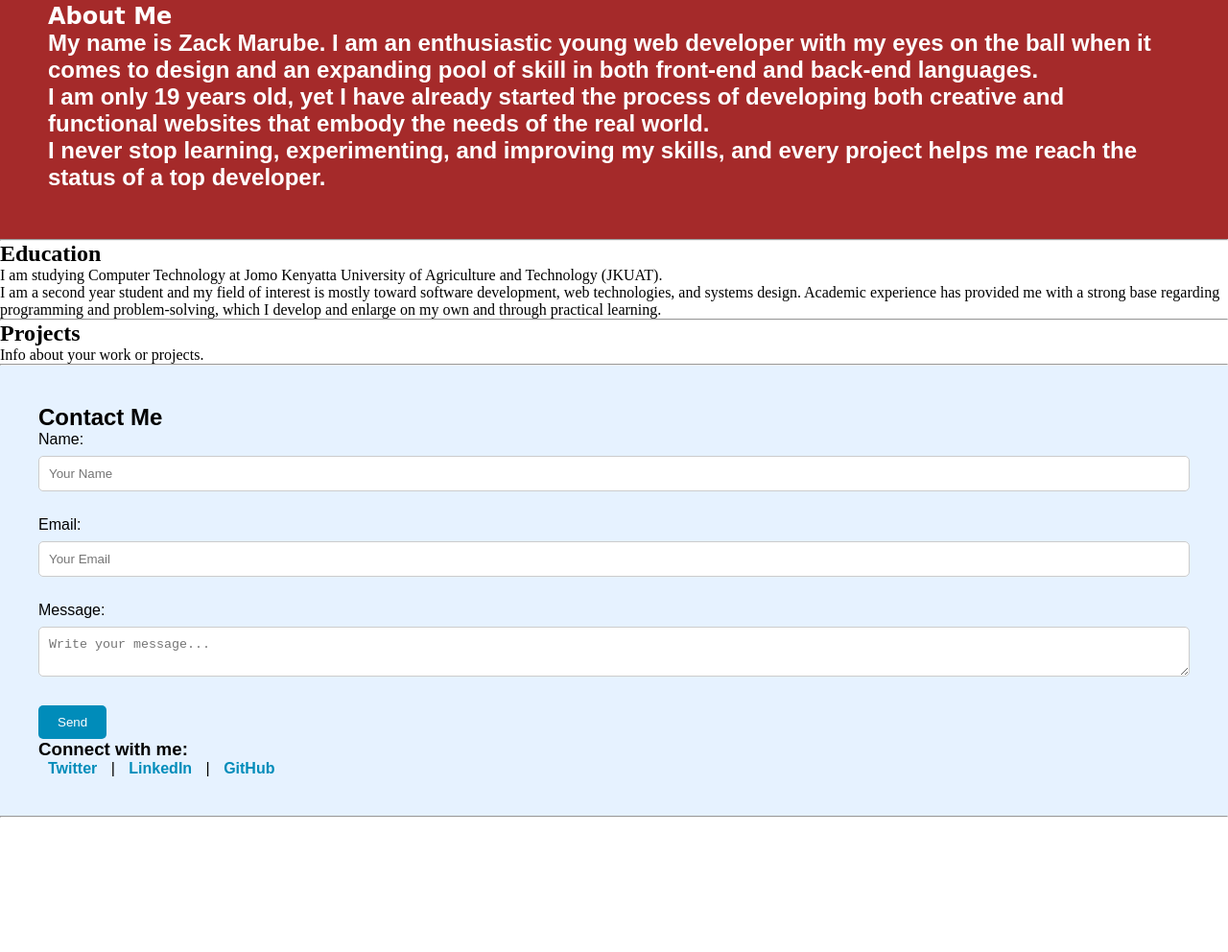
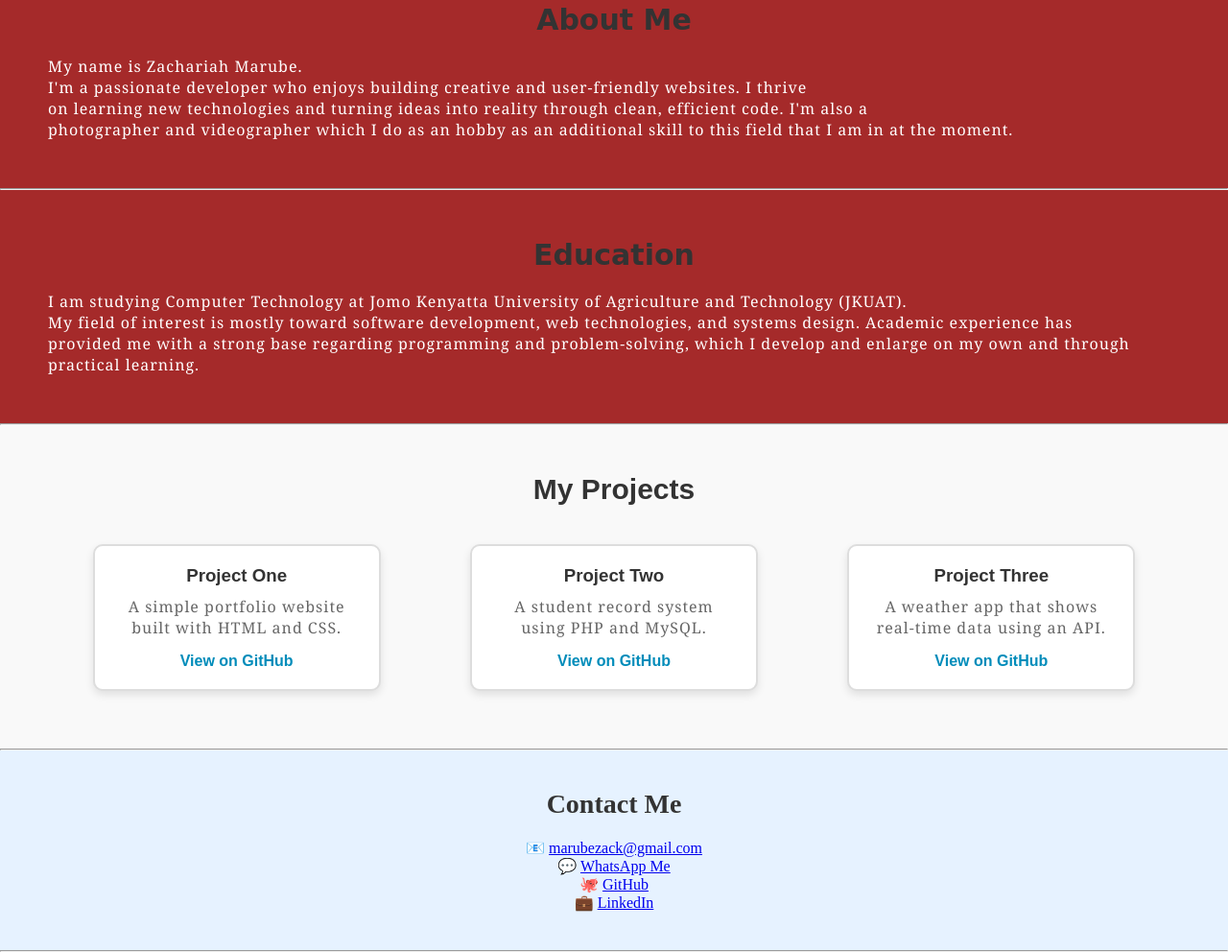
Before and after one commit to marube222/maruo, a plain HTML site: page index.html in a window 1280 px wide. Shown: the part 849-1841 px from the top of the page at 96% size. Before the commit the page ends 1701 px from the top, so only its background shows below. Drawn offline with Linux system fonts and the light colour scheme.

Commit message:
Add files via upload

```diff
--- a/index.html
+++ b/index.html
@@ -9,8 +9,13 @@
 <body>
     <div class="main">
     <div class="navbar">
-            <img src="logo.png" class="logo" width="300">
-            <ul>
+  <img src="logo.png" class="logo">
+
+  <!-- Hidden checkbox to toggle menu -->
+  <input type="checkbox" id="menu-toggle" class="menu-toggle">
+  <label for="menu-toggle" class="menu-icon">&#9776;</label>
+
+  <ul class="nav-links">
     <li><a href="#">HOME</a></li>
     <li><a href="#about">ABOUT</a></li>
     <li><a href="#education">EDUCATION</a></li>
@@ -18,6 +23,7 @@
     <li><a href="#contacts">CONTACTS</a></li>
   </ul>
 </div>
+
 
         <div class="info">
             <h3>Hello, My name is <span>Zac</span></h3>
@@ -34,49 +40,67 @@
 
     <section id="about">
         <h2>About Me</h2>
-        <p>My name is Zack Marube. I am an enthusiastic young web developer with my eyes on the ball when it comes to design and an expanding pool of skill in both front-end and back-end languages.<br>
-        I am only 19 years old, yet I have already started the process of developing both creative and functional websites that embody the needs of the real world.<br>
-        I never stop learning, experimenting, and improving my skills, and every project helps me reach the status of a top developer.</p>
+        <p>My name is Zachariah Marube. <br>
+           I'm a passionate developer who enjoys building creative and user-friendly websites.
+           I thrive <br> on learning new technologies and turning ideas into reality through clean,
+           efficient code.
+       I'm also a <br> photographer  and videographer which I do as an hobby as an additional skill to this field
+       that I am in at the moment.</p>
     </section>
 
     <hr>
 
     <section id="education">
         <h2>Education</h2>
-        <p>I am studying Computer Technology at Jomo Kenyatta University of Agriculture and Technology (JKUAT).<br>
-        I am a second year student and my field of interest is mostly toward software development, web technologies, and systems design. Academic experience has provided me with a strong base regarding programming and problem-solving, which I develop and enlarge on my own and through practical learning.</p>
+        <p>I am studying Computer Technology at Jomo Kenyatta University of Agriculture and
+           Technology (JKUAT).<br>
+         My field of interest is mostly toward software development,
+         web technologies, and systems design. Academic experience has <br> provided me with a strong base
+         regarding programming and problem-solving, which I develop and enlarge on my own and through
+         practical learning.</p>
     </section>
 
     <hr>
 
+    <!-- Projects Section -->
 <section id="projects">
-        <h2>Projects</h2>
-        <p>Info about your work or projects.</p>
+  <h2>My Projects</h2>
+
+  <div class="projects-container">
+    <div class="project-box">
+      <h3>Project One</h3>
+      <p>A simple portfolio website built with HTML and CSS.</p>
+      <a href="https://github.com/yourusername/project-one" target="_blank">View on GitHub</a>
+    </div>
+
+    <div class="project-box">
+      <h3>Project Two</h3>
+      <p>A student record system using PHP and MySQL.</p>
+      <a href="https://github.com/yourusername/project-two" target="_blank">View on GitHub</a>
+    </div>
+
+    <div class="project-box">
+      <h3>Project Three</h3>
+      <p>A weather app that shows real-time data using an API.</p>
+      <a href="https://github.com/yourusername/project-three" target="_blank">View on GitHub</a>
+    </div>
+  </div>
 </section>
+
 
     <hr>
 
+   <!-- Contact Section -->
 <section id="contacts">
   <h2>Contact Me</h2>
 
-        <form>
-            <label>Name:</label><br>
-            <input type="text" placeholder="Your Name"><br><br>
-
-            <label>Email:</label><br>
-            <input type="email" placeholder="Your Email"><br><br>
-
-            <label>Message:</label><br>
-            <textarea placeholder="Write your message..."></textarea><br><br>
-
-            <button type="button">Send</button>
-        </form>
-
-        <div class="social-links">
-            <h3>Connect with me:</h3>
-            <a href="https://twitter.com/yourusername" target="_blank">Twitter</a> |
-            <a href="https://linkedin.com/in/yourusername" target="_blank">LinkedIn</a> |
-            <a href="https://github.com/yourusername" target="_blank">GitHub</a>
+  <div class="contact-links">
+    <p>
+      📧 <a href="mailto:marubezack@gmail.com">marubezack@gmail.com</a><br>
+      💬 <a href="https://wa.me/2547XXXXXXXX" target="_blank">WhatsApp Me</a><br>
+      🐙 <a href="https://github.com/yourusername" target="_blank">GitHub</a><br>
+      💼 <a href="https://linkedin.com/in/yourusername" target="_blank">LinkedIn</a>
+    </p>
   </div>
 </section>
 
--- a/style.css
+++ b/style.css
@@ -100,106 +100,137 @@ ul li a:hover {
     color: white;
 }
 
+#about h2{
+    text-align: center;
+  font-size: 30px;
+  margin-bottom: 20px;
+  color: #333;
+}
+
 #about p {
-    font-size: x-large;
-    font-family: Arial, Helvetica, sans-serif;
-    font-weight: bold;
+     font-size: medium;
+    font-family: Georgia, 'Times New Roman', Times, serif;
+    letter-spacing: 1px;
+}
+
+#projects {
+    font-family: cursive;
+    padding: 50px;
+    background-color: brown;
+    color: white;
+}
+
+#projects h2{
+     text-align: center;
+  font-size: 30px;
+  margin-bottom: 20px;
+  color: #333;
+}
+
+#projects p {
+     font-size: medium;
+    font-family: Georgia, 'Times New Roman', Times, serif;
+    letter-spacing: 1px;
+}
+
+#education {
+    font-family: cursive;
+    padding: 50px;
+    background-color: brown;
+    color: white;
+}
+
+#education  h2{
+     text-align: center;
+  font-size: 30px;
+  margin-bottom: 20px;
+  color: #333;
+}
+
+#education  p {
+    font-size: medium;
+    font-family: Georgia, 'Times New Roman', Times, serif;
+    letter-spacing: 1px;
+
+}
+
+#projects {
+  background-color: #f9f9f9;
+  padding: 50px;
+  text-align: center;
+  font-family: Arial, sans-serif;
+}
+
+.projects-container {
+  display: flex;
+  justify-content: space-around;
+  flex-wrap: wrap;
+  margin-top: 30px;
+}
+
+.project-box {
+  background-color: white;
+  width: 300px;
+  padding: 20px;
+  margin: 10px;
+  border: 2px solid #ddd;
+  border-radius: 10px;
+  box-shadow: 0 4px 8px rgba(0,0,0,0.1);
+  transition: transform 0.3s;
+}
+
+.project-box:hover {
+  transform: scale(1.05);
+}
+
+.project-box h3 {
+  color: #333;
+  margin-bottom: 10px;
+}
+
+.project-box p {
+  color: #666;
+  font-size: 15px;
+  margin-bottom: 15px;
+}
+
+.project-box a {
+  text-decoration: none;
+  color: #008cba;
+  font-weight: bold;
+}
+
+.project-box a:hover {
+  color: #ff6600;
 }
 
 #contacts {
-    background-color: #e6f2ff;
-    padding: 40px;
-    font-family: Arial, sans-serif;
+  background-color: #e6f2ff;
+  padding: 40px;
+  text-align: center;
 }
 
-form input, form textarea {
-    width: 100%;
-    padding: 10px;
-    margin: 8px 0;
-    border: 1px solid #ccc;
-    border-radius: 5px;
+#contacts h2 {
+  text-align: center;
+  margin-bottom: 20px;
+  font-size: 28px;
+  color: #333;
 }
 
-form button {
-    padding: 10px 20px;
-    background-color: #008cba;
-    color: white;
-    border: none;
-    border-radius: 5px;
-    cursor: pointer;
+.contact-links {
+  display: flex;
+  justify-content: center;
+  gap: 20px; /* reduces spacing between icons */
+  flex-wrap: wrap; /* ensures it wraps on smaller screens */
+  margin-top: 20px;
 }
 
-form button:hover {
-    background-color: #005f73;
+.contact-links a img {
+  width: 40px;
+  height: 40px;
+  transition: transform 0.3s ease;
 }
 
-.social-links a {
-    text-decoration: none;
-    color: #008cba;
-    font-weight: bold;
-    margin: 0 10px;
+.contact-links a img:hover {
+  transform: scale(1.1);
 }
-
-.social-links a:hover {
-    color: #ff6600;
-}
-
-/* ========== Responsive Styles ========== */
-@media (max-width: 768px) {
-    .navbar {
-        flex-direction: column;
-        align-items: flex-start;
-    }
-
-    ul {
-        flex-direction: column;
-        align-items: flex-start;
-    }
-
-    .image {
-        position: static;
-        width: 100%;
-        height: auto;
-        margin: 20px auto;
-        text-align: center;
-    }
-
-    .image img {
-        position: static;
-        height: auto;
-        width: 90%;
-        transform: none;
-    }
-
-    .info {
-        margin: 20px;
-        text-align: center;
-    }
-
-    .info h1 {
-        font-size: 32px;
-    }
-
-    .navbar .logo {
-        width: 120px;
-        margin: 0 auto;
-    }
-}
-
-@media (max-width: 480px) {
-    .info h1 {
-        font-size: 28px;
-    }
-
-    .info h3 {
-        font-size: 14px;
-    }
-
-    section h2 {
-        font-size: 20px;
-    }
-
-    #about p {
-        font-size: 16px;
-    }
-}
```
Lines whose indentation alone changed are shown as unchanged.
